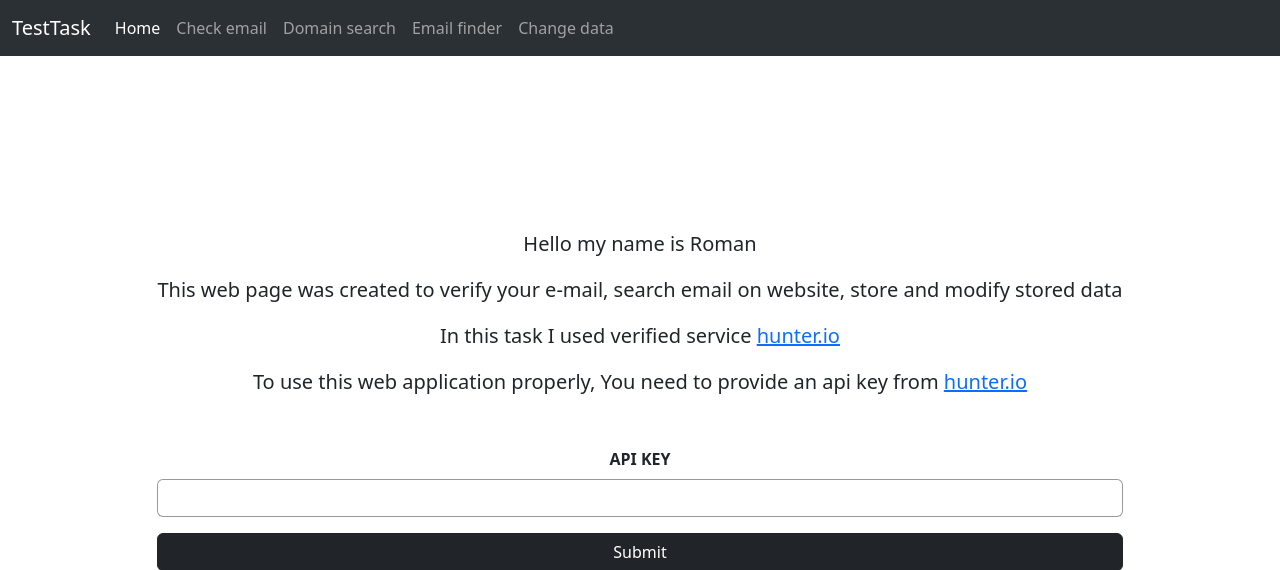
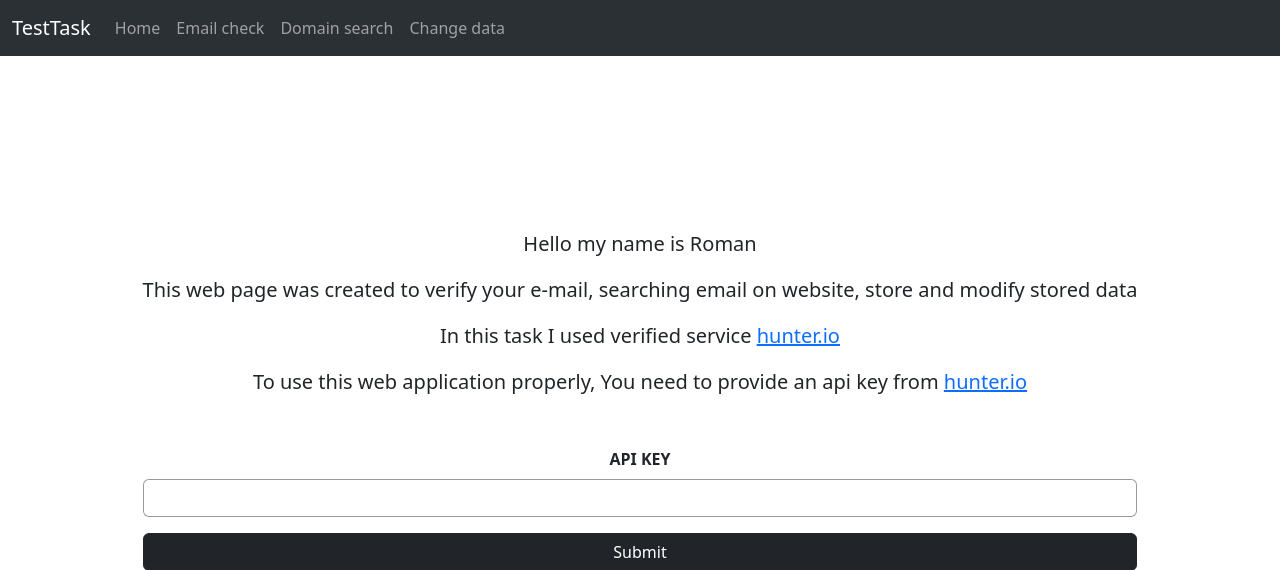
Before and after one commit to romabboy/testTask, a Django app: page / in a window 1280 px wide. Shown: the top 570 px of the page. Run offline with Django 5.2, Linux system fonts and the light colour scheme.

Commit message:
made little change

```diff
--- a/TestTask/TestTask/settings.py
+++ b/TestTask/TestTask/settings.py
@@ -12,6 +12,9 @@ https://docs.djangoproject.com/en/5.0/ref/settings/
 
 from pathlib import Path
 import os
+import mimetypes
+
+mimetypes.add_type("text/css", ".css", True)
 
 # Build paths inside the project like this: BASE_DIR / 'subdir'.
 BASE_DIR = Path(__file__).resolve().parent.parent
@@ -26,7 +29,7 @@ SECRET_KEY = 'django-insecure-rl8ial)6y(eo-ne^up1_9v(e^tc06_!=(5x(6@7ptmy)fl_yxg
 # SECURITY WARNING: don't run with debug turned on in production!
 DEBUG = True
 
-ALLOWED_HOSTS = []
+ALLOWED_HOSTS = ['*']
 
 
 # Application definition
--- a/TestTask/client_app/templates/client_app/main.html
+++ b/TestTask/client_app/templates/client_app/main.html
@@ -6,7 +6,8 @@
     <meta name="viewport" content="width=device-width, initial-scale=1.0" />
     <link rel="stylesheet" href="{% static 'client_app/css/main.css' %}" />
     <link href="https://cdn.jsdelivr.net/npm/bootstrap@5.3.2/dist/css/bootstrap.min.css" rel="stylesheet" integrity="sha384-T3c6CoIi6uLrA9TneNEoa7RxnatzjcDSCmG1MXxSR1GAsXEV/Dwwykc2MPK8M2HN" crossorigin="anonymous" />
-
+    {% block style %}
+    {% endblock %}
     <title>Document</title>
   </head>
   <body>
@@ -19,31 +20,28 @@
             <div class="collapse navbar-collapse" id="navbarNav">
               <ul class="navbar-nav">
                 <li class="nav-item">
-                  <a class="nav-link active" aria-current="page" href="{% url 'main:home' %}">Home</a>
+                  <a class="nav-link" aria-current="page" href="{% url 'main:home' %}">Home</a>
                 </li>
                 <li class="nav-item">
-                  <a class="nav-link" href="#">Check email</a>
+                  <a class="nav-link" href="{% url 'main:check_email' %}">Email check</a>
                 </li>
                 <li class="nav-item">
-                  <a class="nav-link" href="#">Domain search</a>
+                  <a class="nav-link" href="{% url 'main:check_domain' %}">Domain search</a>
                 </li>
                 <li class="nav-item">
-                  <a class="nav-link" href="#">Email finder</a>
-                </li>
-                <li class="nav-item">
-                  <a class="nav-link" href="#">Change data</a>
+                  <a class="nav-link" href="{% url 'main:change_data' %}">Change data</a>
                 </li>
               </ul>
             </div>
           </div>
         </nav>
       {% endblock %}
-      {% block main %}
         <main class="main">
+          {% block main %}
           <div class="main__container container">
             <div class="main__introducement">
               <p>Hello my name is Roman</p>
-              <p>This web page was created to verify your e-mail, search email on website, store and modify stored data</p>
+              <p>This web page was created to verify your e-mail, searching email on website, store and modify stored data</p>
               <p>In this task I used verified service <a href="https://hunter.io/api-documentation/v2">hunter.io</a></p>
               <p>To use this web application properly, You need to provide an api key from <a href="https://hunter.io/api-documentation/v2">hunter.io</a></p>
               <form method="POST" action="{% url 'main:home' %}" class="main__form">
@@ -57,13 +55,20 @@
               </form>
             </div>
           </div>
+          {% endblock %}
         </main>
-      {% endblock %}
       {% block footer %}
         <footer class="footer">
           <p>2024</p>
         </footer>
       {% endblock %}
     </div>
+
+    <script src="{% static 'client_app/js/main.js' %}">
+
+    </script>
+
+    {% block script %}
+    {% endblock %}
   </body>
 </html>
```
